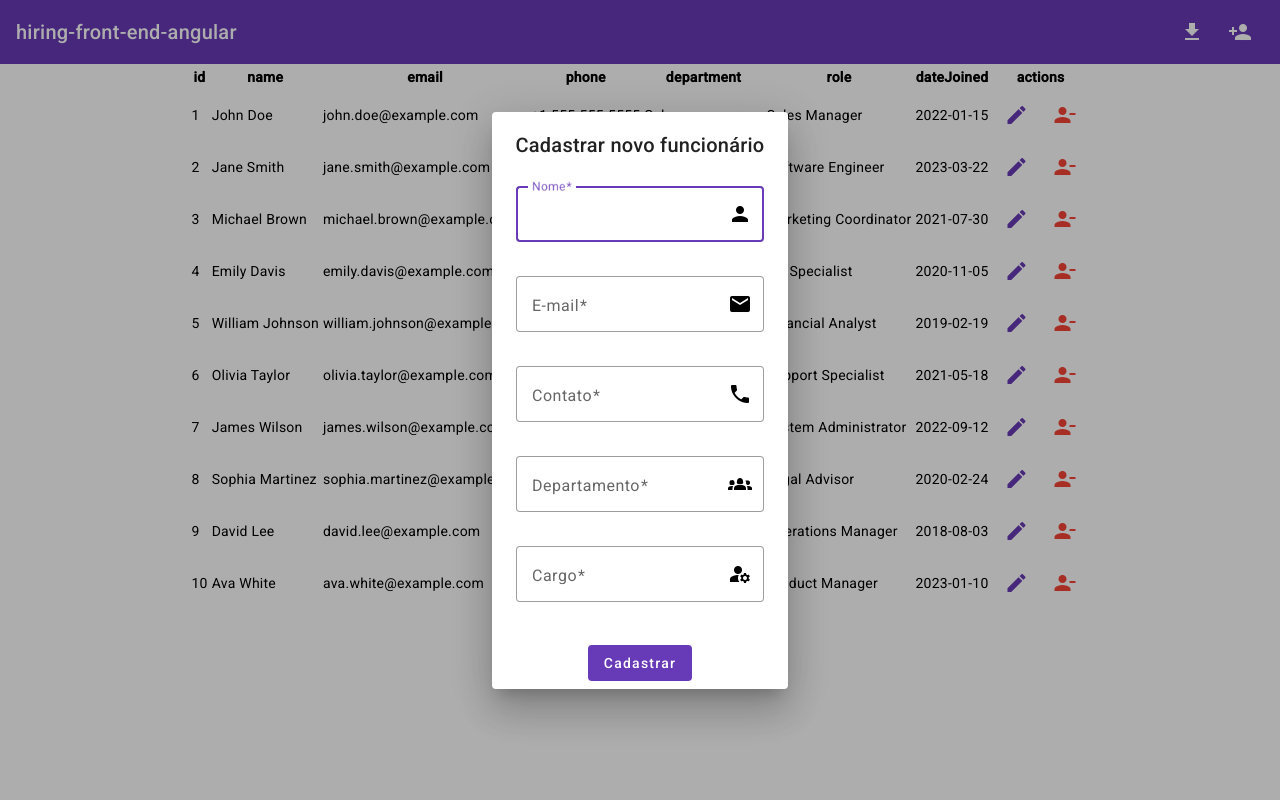
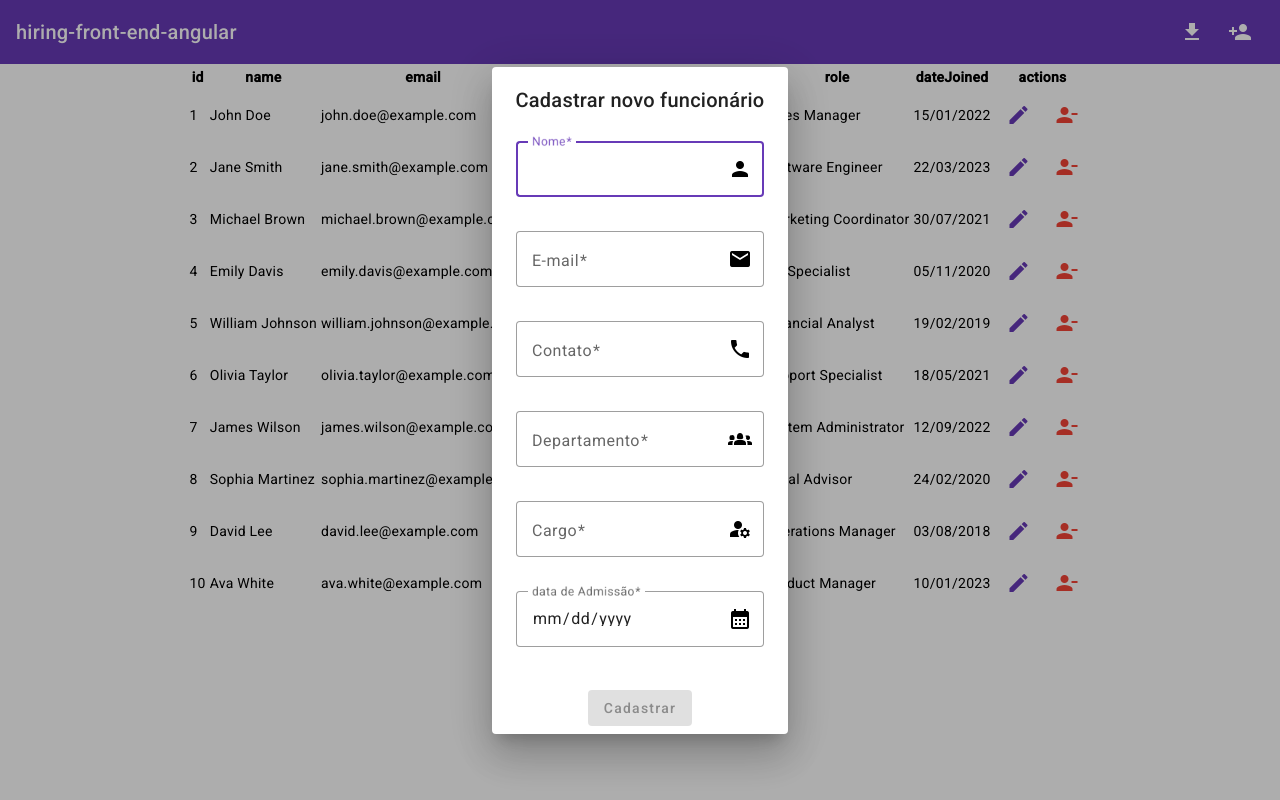
Before and after one commit to SilvioCavalcantiBonfim/hiring-front-end-angular, an Angular app: page / in a window 1280 px wide. Both pictures are taken after a click on the button "person_add". Built offline with nearby package versions, Linux system fonts and the light colour scheme.

Commit message:
feat: Implementado o formulario de cadastro de Employee

```diff
--- a/src/app/app.component.html
+++ b/src/app/app.component.html
@@ -20,7 +20,7 @@
       <td>{{employee.phone}}</td>
       <td>{{employee.department}}</td>
       <td>{{employee.role}}</td>
-      <td>{{employee.dateJoined}}</td>
+      <td>{{employee.dateJoined | date: 'dd/MM/yyyy'}}</td>
       <td>
         <button mat-icon-button color="primary">
           <mat-icon class="icon">edit</mat-icon>
--- a/src/app/app.module.ts
+++ b/src/app/app.module.ts
@@ -1,6 +1,5 @@
 import { NgModule } from '@angular/core';
 import { BrowserModule } from '@angular/platform-browser';
-
 import { BrowserAnimationsModule } from '@angular/platform-browser/animations';
 
 import { CreateDialogComponent } from '@components/create-dialog/create-dialog.component';
@@ -9,6 +8,7 @@ import { NavBarComponent } from '@components/nav-bar/nav-bar.component';
 
 import { AppComponent } from './app.component';
 import { MaterialModule } from './material.module';
+import { ReactiveFormsModule } from '@angular/forms';
 
 @NgModule({
   declarations: [
@@ -20,7 +20,8 @@ import { MaterialModule } from './material.module';
   imports: [
     BrowserModule,
     BrowserAnimationsModule,
-    MaterialModule
+    MaterialModule,
+    ReactiveFormsModule
   ],
   providers: [],
   bootstrap: [AppComponent]
--- a/src/app/components/create-dialog/create-dialog.component.html
+++ b/src/app/components/create-dialog/create-dialog.component.html
@@ -1,40 +1,49 @@
 <h1 mat-dialog-title>Cadastrar novo funcionário</h1>
+<form [formGroup]="createEmployeeForm" (ngSubmit)="onSubmit()">
   <p>
     <mat-form-field appearance="outline">
       <mat-label>Nome</mat-label>
-    <input matInput placeholder="Nome completo..." required>
+      <input matInput placeholder="Nome completo..." formControlName="name">
       <mat-icon matSuffix>person</mat-icon>
     </mat-form-field>
   </p>
   <p>
     <mat-form-field appearance="outline">
       <mat-label>E-mail</mat-label>
-    <input matInput placeholder="E-mail..." required>
+      <input matInput placeholder="E-mail..." formControlName="email">
       <mat-icon matSuffix>email</mat-icon>
     </mat-form-field>
   </p>
   <p>
     <mat-form-field appearance="outline">
       <mat-label>Contato</mat-label>
-    <input matInput placeholder="Contato..." required>
+      <input matInput placeholder="Contato..." formControlName="phone">
       <mat-icon matSuffix>phone</mat-icon>
     </mat-form-field>
   </p>
   <p>
     <mat-form-field appearance="outline">
       <mat-label>Departamento</mat-label>
-    <input matInput placeholder="Departamento..." required>
+      <input matInput placeholder="Departamento..." formControlName="department">
       <mat-icon matSuffix>groups_2</mat-icon>
     </mat-form-field>
   </p>
   <p>
     <mat-form-field appearance="outline">
       <mat-label>Cargo</mat-label>
-    <input matInput placeholder="Cargo..." required>
+      <input matInput placeholder="Cargo..." formControlName="role">
       <mat-icon matSuffix>manage_accounts</mat-icon>
+    </mat-form-field>
+  </p>
+  <p>
+    <mat-form-field appearance="outline">
+      <mat-label>data de Admissão</mat-label>
+      <input matInput placeholder="Cargo..." type="date" formControlName="dateJoined">
+      <mat-icon matSuffix>calendar_month</mat-icon>
     </mat-form-field>
   </p>
 
   <div class="action" mat-dialog-actions>
-  <button mat-flat-button color="primary">Cadastrar</button>
+    <button mat-flat-button color="primary" [disabled]="createEmployeeForm.invalid">Cadastrar</button>
   </div>
+</form>
--- a/src/app/components/create-dialog/create-dialog.component.ts
+++ b/src/app/components/create-dialog/create-dialog.component.ts
@@ -1,5 +1,7 @@
 import { Component } from '@angular/core';
+import { FormBuilder, Validators } from '@angular/forms';
 import { MatDialogRef } from '@angular/material/dialog';
+import { EmployeeInput } from '@interfaces/employee';
 import { JsonCrudService } from '@services/json-crud.service';
 
 @Component({
@@ -8,8 +10,24 @@ import { JsonCrudService } from '@services/json-crud.service';
   styleUrls: ['./create-dialog.component.scss']
 })
 export class CreateDialogComponent {
+
+  createEmployeeForm = this.formBuilder.group({
+    name: ['', Validators.required],
+    email: ['', [Validators.email, Validators.required]],
+    phone: ['', Validators.required],
+    department: ['', Validators.required],
+    role: ['', Validators.required],
+    dateJoined: ['', Validators.required]
+  });
+
   constructor(
     private dialogRef: MatDialogRef<CreateDialogComponent>,
-    private jsonCrud: JsonCrudService
-  ){}
+    private jsonCrud: JsonCrudService,
+    private formBuilder: FormBuilder
+  ) { }
+
+  onSubmit() {
+    this.jsonCrud.create(this.createEmployeeForm.value as EmployeeInput)
+    this.dialogRef.close();
+  }
 }
```
Lines whose indentation alone changed are shown as unchanged.
